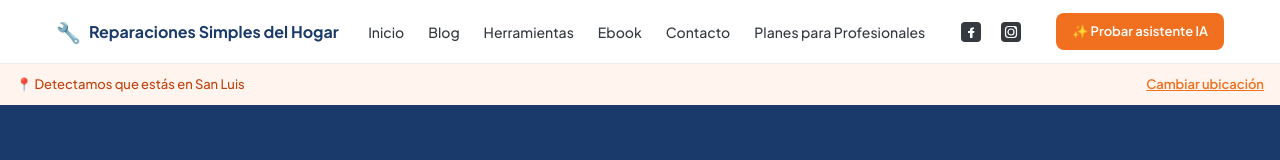
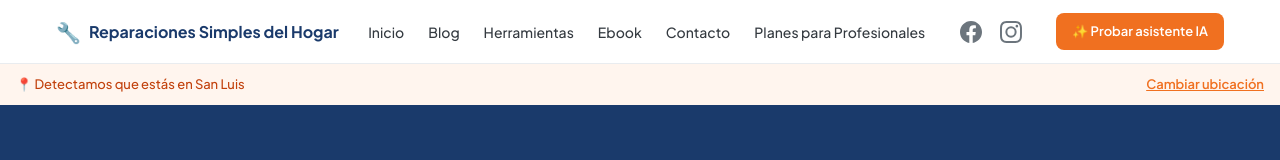
Before and after one commit to alejandroagustinperez-source/reparaciones-simples-del-hogar, a Next.js app: page / in a window 1280 px wide. Shown: the top 160 px of the page. Built offline with nearby package versions, Linux system fonts and the light colour scheme.

Commit message:
mejora iconos redes sociales

```diff
--- a/src/components/Navbar/Navbar.module.css
+++ b/src/components/Navbar/Navbar.module.css
@@ -68,7 +68,7 @@
   border: none;
   outline: none;
   box-shadow: none;
-  color: var(--text-primary);
+  color: #6c757d;
   transition: color 0.2s;
 }
 
--- a/src/components/Navbar/index.tsx
+++ b/src/components/Navbar/index.tsx
@@ -15,20 +15,16 @@
 
 function FacebookIcon() {
   return (
-    <svg width="20" height="20" viewBox="0 0 20 20" fill="none" xmlns="http://www.w3.org/2000/svg">
-      <rect width="20" height="20" rx="4" fill="currentColor"/>
-      <path d="M12.5 5.5H11.25C10.0074 5.5 9 6.50736 9 7.75V9H7V11H9V16H11.5V11H13L13.5 9H11.5V7.75C11.5 7.33579 11.8358 7 12.25 7H13V5.5H12.5Z" fill="white"/>
+    <svg width="22" height="22" viewBox="0 0 24 24" fill="currentColor" xmlns="http://www.w3.org/2000/svg">
+      <path d="M24 12.073c0-6.627-5.373-12-12-12s-12 5.373-12 12c0 5.99 4.388 10.954 10.125 11.854v-8.385H7.078v-3.47h3.047V9.43c0-3.007 1.792-4.669 4.533-4.669 1.312 0 2.686.235 2.686.235v2.953H15.83c-1.491 0-1.956.925-1.956 1.874v2.25h3.328l-.532 3.47h-2.796v8.385C19.612 23.027 24 18.062 24 12.073z"/>
     </svg>
   );
 }
 
 function InstagramIcon() {
   return (
-    <svg width="20" height="20" viewBox="0 0 20 20" fill="none" xmlns="http://www.w3.org/2000/svg">
-      <rect width="20" height="20" rx="4" fill="currentColor"/>
-      <rect x="4.5" y="4.5" width="11" height="11" rx="3" stroke="white" strokeWidth="1.2"/>
-      <circle cx="10" cy="10" r="3" stroke="white" strokeWidth="1.2"/>
-      <circle cx="14.5" cy="5.5" r="1.2" fill="white"/>
+    <svg width="22" height="22" viewBox="0 0 24 24" fill="currentColor" xmlns="http://www.w3.org/2000/svg">
+      <path d="M12 2.163c3.204 0 3.584.012 4.85.07 3.252.148 4.771 1.691 4.919 4.919.058 1.265.069 1.645.069 4.849 0 3.205-.012 3.584-.069 4.849-.149 3.225-1.664 4.771-4.919 4.919-1.266.058-1.644.07-4.85.07-3.204 0-3.584-.012-4.849-.07-3.26-.149-4.771-1.699-4.919-4.92-.058-1.265-.07-1.644-.07-4.849 0-3.204.013-3.583.07-4.849.149-3.227 1.664-4.771 4.919-4.919 1.266-.057 1.645-.069 4.849-.069zM12 0C8.741 0 8.333.014 7.053.072 2.695.272.273 2.69.073 7.052.014 8.333 0 8.741 0 12c0 3.259.014 3.668.072 4.948.2 4.358 2.618 6.78 6.98 6.98C8.333 23.986 8.741 24 12 24c3.259 0 3.668-.014 4.948-.072 4.354-.2 6.782-2.618 6.979-6.98.059-1.28.073-1.689.073-4.948 0-3.259-.014-3.667-.072-4.947-.196-4.354-2.617-6.78-6.979-6.98C15.668.014 15.259 0 12 0zm0 5.838a6.162 6.162 0 100 12.324 6.162 6.162 0 000-12.324zM12 16a4 4 0 110-8 4 4 0 010 8zm6.406-11.845a1.44 1.44 0 100 2.881 1.44 1.44 0 000-2.881z"/>
     </svg>
   );
 }
```
